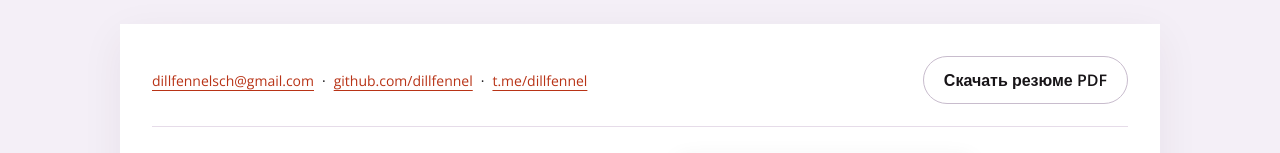
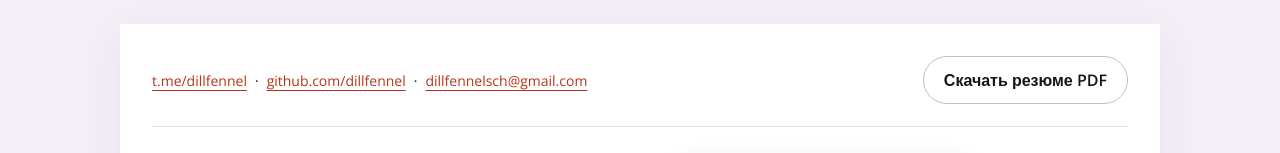
Before and after one commit to DillFennel/dillfennel.github.io, a plain HTML site: page index.html in a window 1280 px wide. Shown: the top 153 px of the page. Drawn offline with nearby package versions, Linux system fonts and the light colour scheme.

Commit message:
Order contacts as Telegram, GitHub, and email

```diff
--- a/index.html
+++ b/index.html
@@ -25,9 +25,9 @@
   <div class="page" id="top">
     <div class="site-header">
       <div class="header-contacts" id="contact" aria-label="Контакты">
-        <a href="mailto:dillfennelsch@gmail.com">dillfennelsch@gmail.com</a>
+        <a href="https://t.me/dillfennel">t.me/dillfennel</a>
         <span class="header-contacts__item"><span aria-hidden="true">·</span><a href="https://github.com/dillfennel">github.com/dillfennel</a></span>
-        <span class="header-contacts__item"><span aria-hidden="true">·</span><a href="https://t.me/dillfennel">t.me/dillfennel</a></span>
+        <span class="header-contacts__item"><span aria-hidden="true">·</span><a href="mailto:dillfennelsch@gmail.com">dillfennelsch@gmail.com</a></span>
       </div>
       <a class="button button--secondary header-download" href="data/resume/yulia-petrushina-cpp.pdf" download>Скачать резюме PDF</a>
     </div>
```
